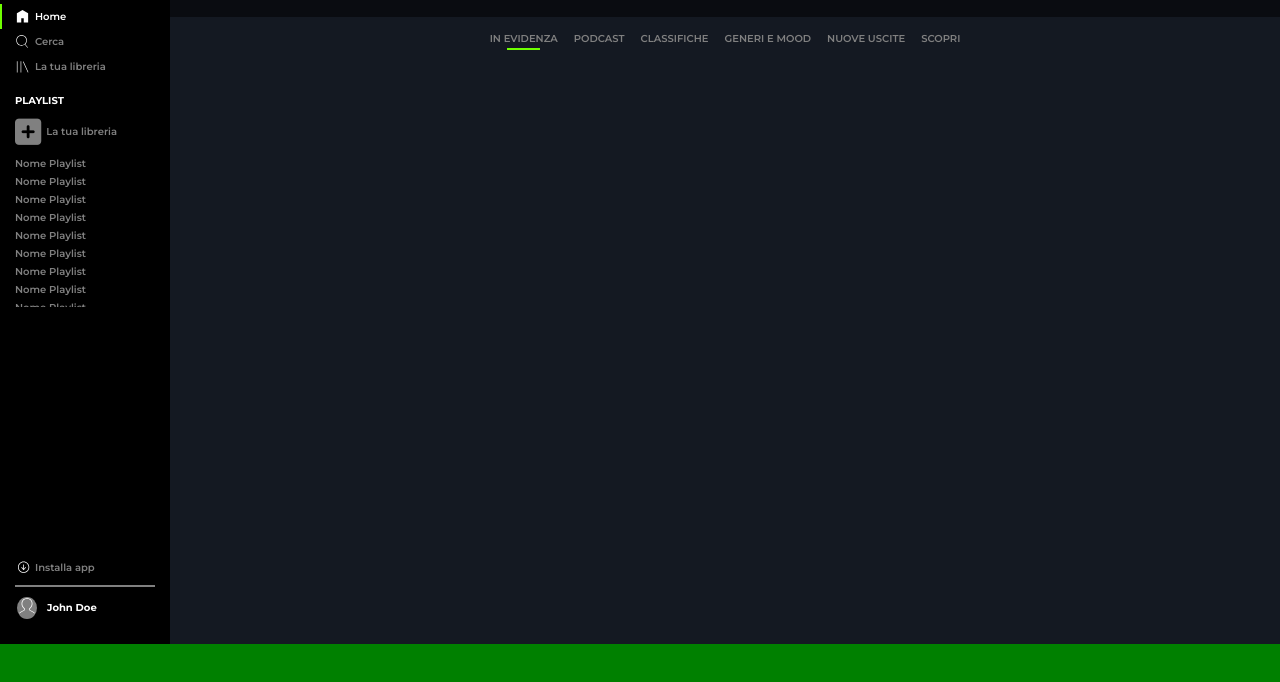
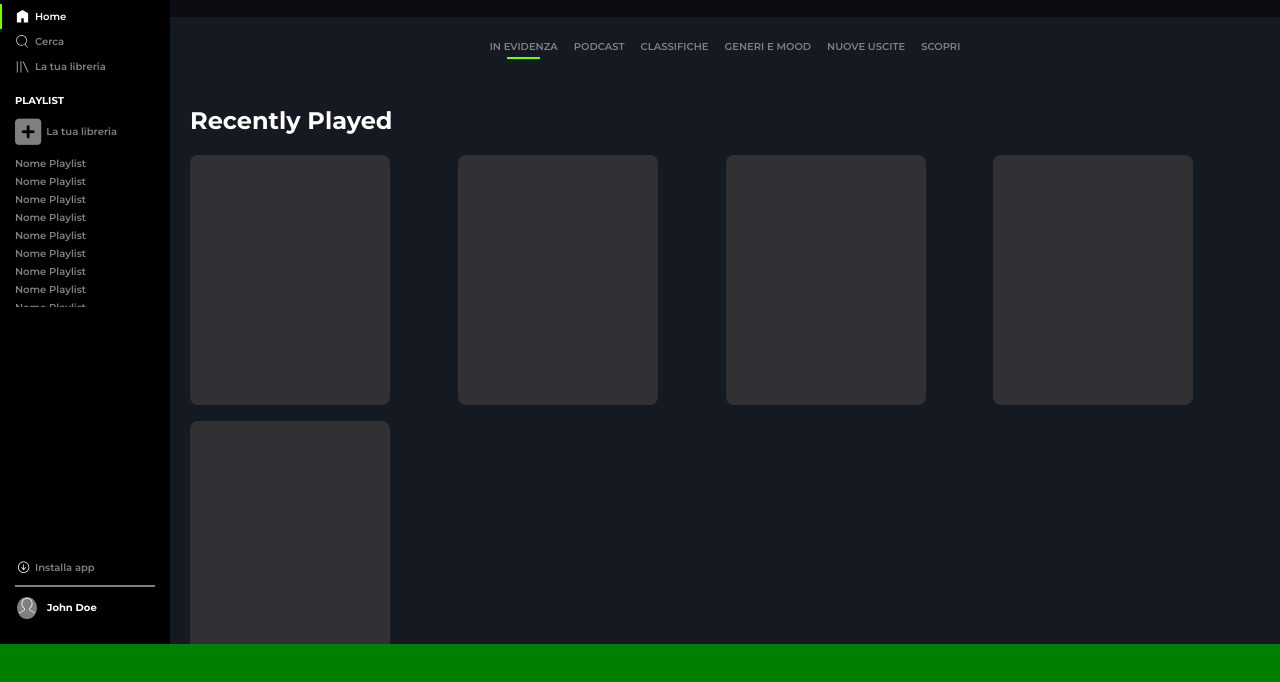
Before and after one commit to mihaipaulorban/html-css-spotifyweb, a plain HTML site: page index.html in a window 1280 px wide. Shown: the part 56-738 px from the top of the page. Drawn offline with Linux system fonts and the light colour scheme.

Commit message:
feat: grid for cards

```diff
--- a/css/style.css
+++ b/css/style.css
@@ -38,8 +38,11 @@ body {
 }
 
 h3 {
-    color: white;
     font-size: 10px;
+}
+
+h2 {
+    margin: 20px 0;
 }
 
 .select,
@@ -61,7 +64,7 @@ h3 {
     content: '';
     position: absolute;
     left: 25px;
-    bottom: -5px;
+    bottom: 2px;
     height: 2px;
     width: 40%;
     background-color: rgb(111, 255, 0);
@@ -183,6 +186,8 @@ main {
     height: 100%;
     background-color: #141922;
     overflow-y: scroll;
+    overflow-x: hidden;
+    min-width: 200px;
 }
 
 .upgrade {
@@ -206,10 +211,36 @@ main {
 .category {
     justify-content: center;
     padding: 15px;
+    flex-wrap: wrap;
 }
+
 .ctg {
-    padding: 0 8px;
+    padding: 8px 8px;
 }
+
+/* SEZIONE CARDS */
+
+.card-section {
+    margin: 30px 20px;
+}
+
+ul {
+    display: grid;
+    grid-row-gap: 16px;
+    grid-column-gap: 1px;
+    grid-template-columns: repeat(auto-fill, minmax(230px, 1fr));
+ }
+
+ li {
+    height: 250px;
+    width: 200px;
+    background: #303035;
+    border-radius: 8px;
+    list-style-type: none;
+  }
+
+
+
 
 /* FOOTER */
 
@@ -250,4 +281,5 @@ footer {
     .disappear {
         display: none;
     }
+
 }
--- a/index.html
+++ b/index.html
@@ -47,7 +47,7 @@
 
             <!-- SEZIONE PLAYLIST -->
             <div class="playlist disappear">
-                <h3>PLAYLIST</h3>
+                <h3 class="white">PLAYLIST</h3>
                 <div class="nav-link flex">
                     <i class="fa-solid fa-square-plus"></i>
                     <span class="subtitle disappear">La tua libreria</span>
@@ -78,7 +78,7 @@
                 <hr class="disappear">
                 <div class="nav-link flex profile-link">
                     <img class="icon profile" src="img/profile.svg" alt="Scarica">
-                    <h3 class="disappear">John Doe</h3>
+                    <h3 class="disappear white">John Doe</h3>
                 </div>
             </div>
         </nav>
@@ -98,6 +98,22 @@
                 <div class="ctg subtitle">SCOPRI</div>
             </div>
 
+            <!-- SEZIONE CARDS -->
+            <div class="card-section">
+                <h2 class="white">Recently Played</h2>
+                <ul>
+                    <li></li>
+                    <li></li>
+                    <li></li>
+                    <li></li>
+                    <li></li>
+                 </ul>
+            </div>
+   </div>
+
+
+            <!-- SEZIONE CARDS -->
+
         </main>
         <!-- /SEZIONE PRINCIPALE -->
     </div>
```
